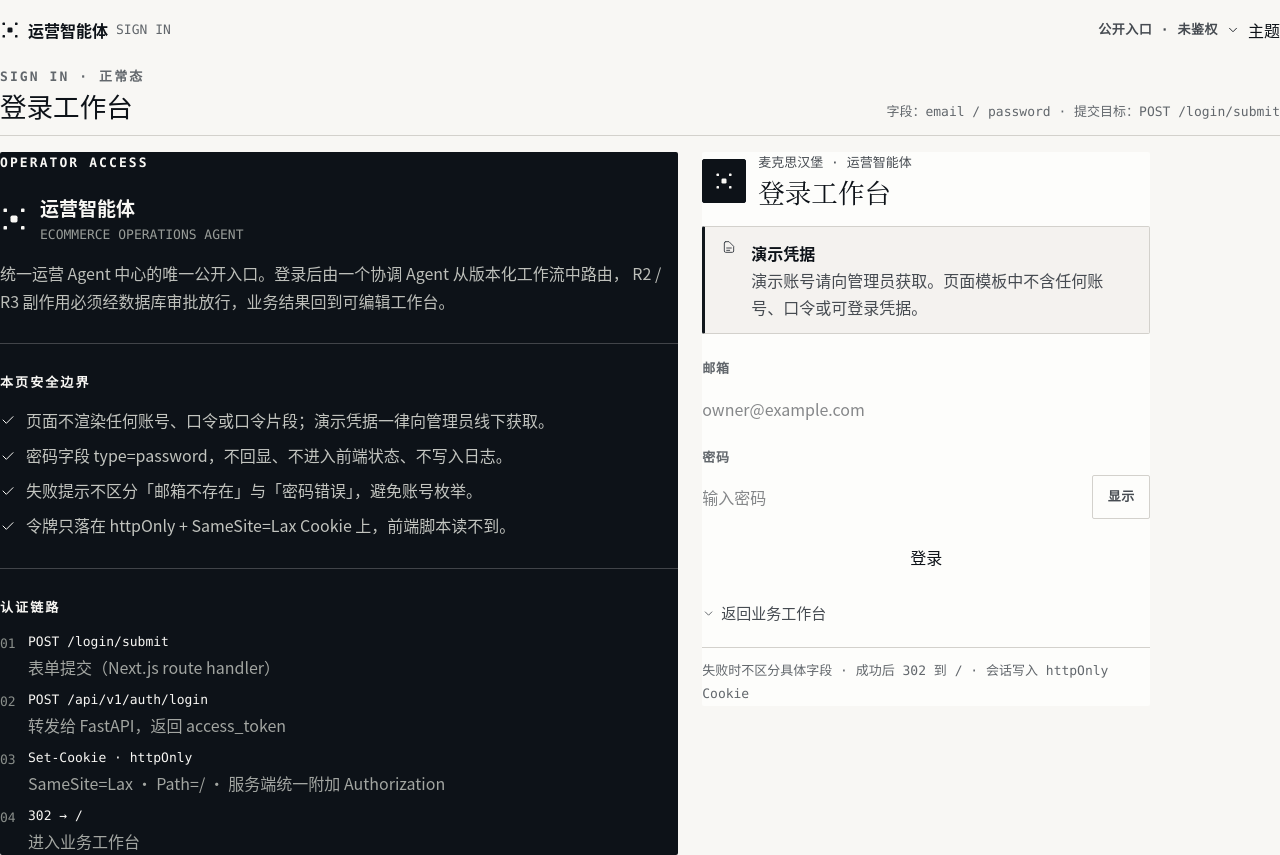
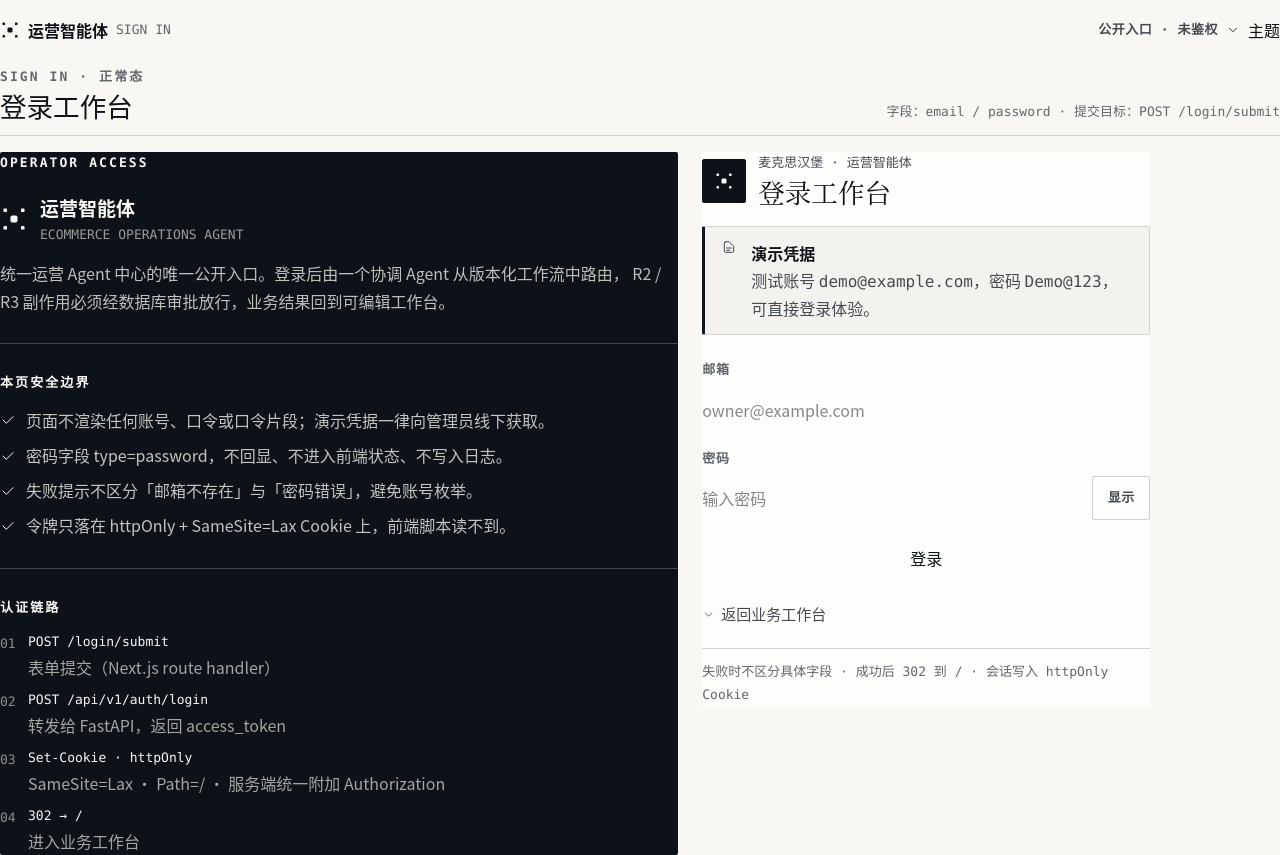
Before and after one commit to haojiezhao343-code/ecommerce-operation-assistant, a Next.js app in the folder web/: page /login in a window 1280 px wide. Built offline with nearby package versions, Linux system fonts and the light colour scheme.

Commit message:
feat(web): 登录页展示可用的测试账号与密码

```diff
--- a/web/src/app/login/page.tsx
+++ b/web/src/app/login/page.tsx
@@ -277,7 +277,10 @@ export default async function LoginPage({ searchParams }: LoginPageProps) {
                       <svg className="ic" aria-hidden="true"><use href="#i-doc"></use></svg>
                       <div>
                         <b>演示凭据</b>
-                        <p>演示账号请向管理员获取。页面模板中不含任何账号、口令或可登录凭据。</p>
+                        <p>
+                          测试账号 <span className="mono">demo@example.com</span>，密码{" "}
+                          <span className="mono">Demo@123</span>，可直接登录体验。
+                        </p>
                       </div>
                     </div>
 
```
